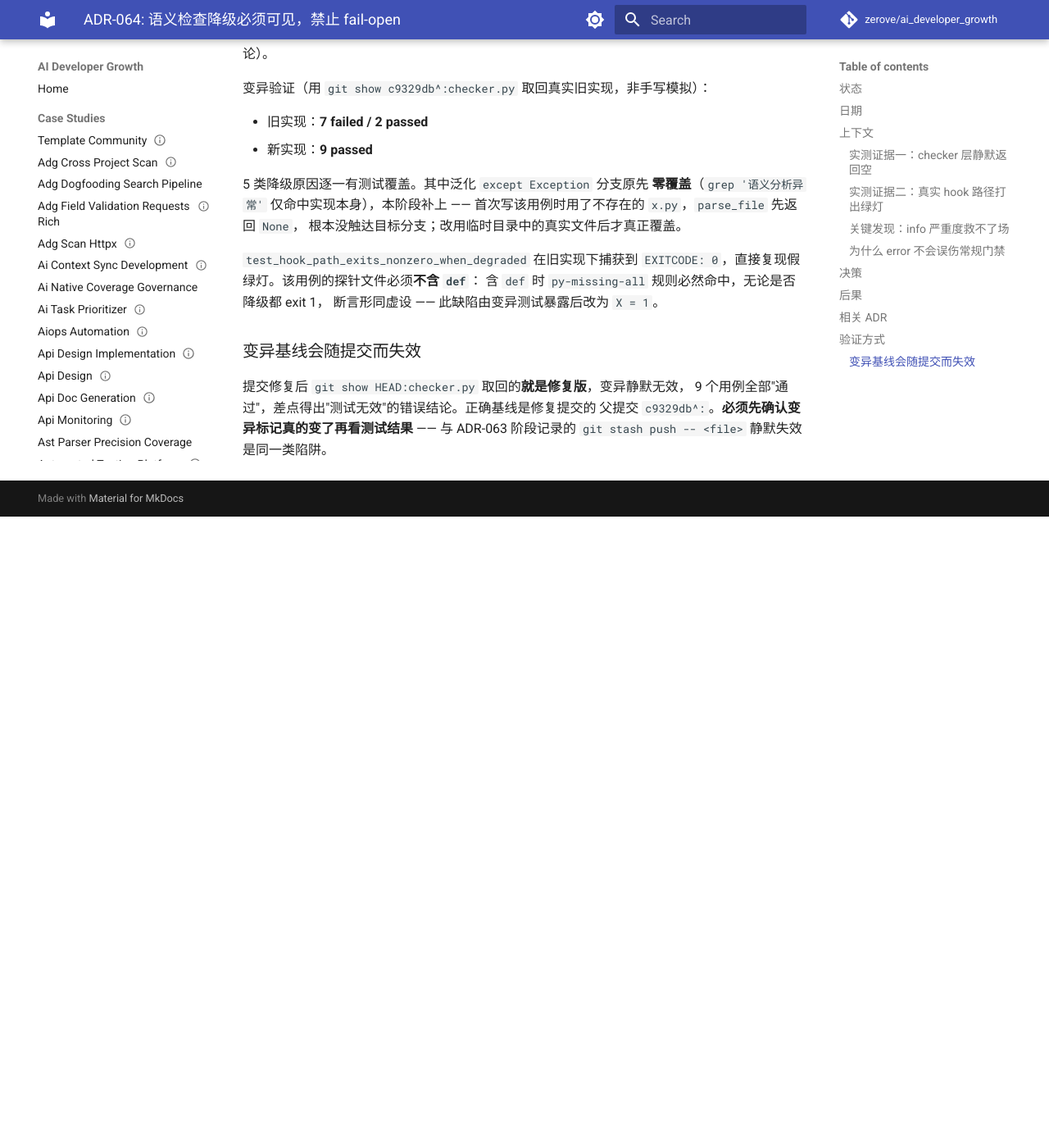
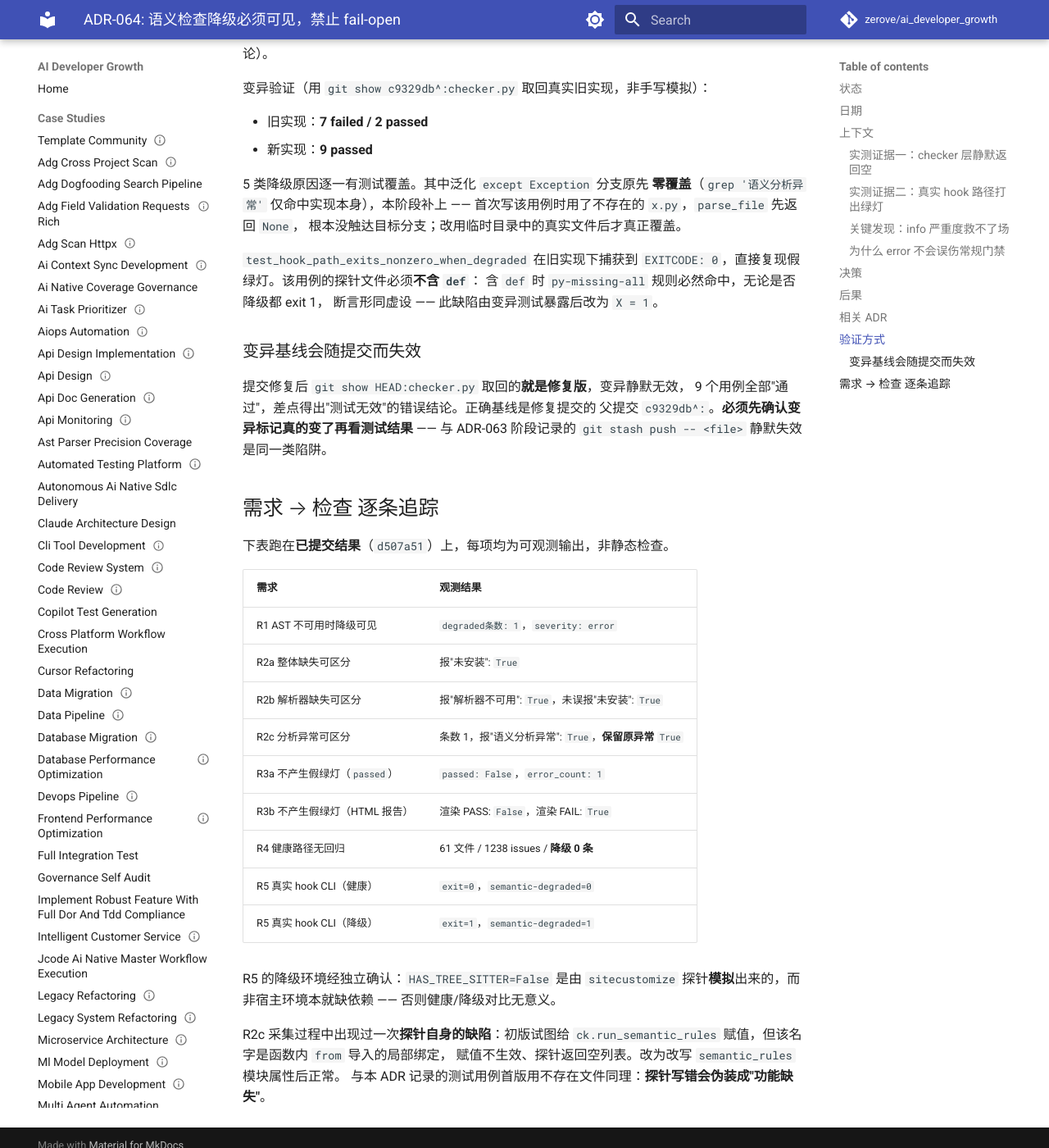
Before and after one commit to zerove/ai_developer_growth, an MkDocs documentation site: the page built from docs/adr/ADR-064-semantic-degradation-must-be-visible.md, in a window 1280 px wide and 1400 px high, scrolled down 3065 px. Shown: the whole window at 82% size. Built offline with MkDocs 1.6.1 and Material for MkDocs 9.7.7, drawn with Linux system fonts in a browser that asks for light colours; comment, search, counter and statistics services are not loaded; before the commit the page ends 3695 px from its top, so only the background shows below that.

Commit message:
docs(adr): 补 Phase 40 需求到检查的逐条追踪证据
此前只报告了汇总数字，未把每条需求对应到具体可观测输出。
本轮把 9 项需求逐条跑在**已提交结果**（d507a51）上并记入 ADR：

| 需求 | 观测结果 |
| --- | --- |
| R1 降级可见 | 条数 1，severity error |
| R2a 整体缺失 | 报"未安装" True |
| R2b 解析器缺失 | 报"解析器不可用" True，未误报"未安装" True |
| R2c 分析异常 | 条数 1，报"语义分析异常" True，保留原异常 True |
| R3a passed | False，error_count 1 |
| R3b HTML 报告 | 渲染 PASS False，渲染 FAIL True |
| R4 健康路径 | 61 文件 / 1238 issues / 降级 0 条 |
| R5 hook 健康 | exit=0，degraded=0 |
| R5 hook 降级 | exit=1，degraded=1 |

R5 降级环境经独立确认 HAS_TREE_SITTER=False 由 sitecustomize 探针
模拟而来，非宿主环境本就缺依赖 —— 否则健康/降级对比无意义。

采集时再次踩到"探针写错伪装成功能缺失"：初版给
ck.run_semantic_rules 赋值，但该名字是函数内 from 导入的局部绑定，
赋值不生效导致探针返回空列表，看起来像 R2c 没实现。
改写 semantic_rules 模块属性后正常。这与测试用例首版用不存在
文件（parse_file 先返回 None）属同一类陷阱。

```diff
--- a/docs/adr/ADR-064-semantic-degradation-must-be-visible.md
+++ b/docs/adr/ADR-064-semantic-degradation-must-be-visible.md
@@ -141,3 +141,27 @@ except Exception:
 9 个用例全部"通过"，差点得出"测试无效"的错误结论。正确基线是修复提交的
 父提交 `c9329db^:`。**必须先确认变异标记真的变了再看测试结果** ——
 与 ADR-063 阶段记录的 `git stash push -- <file>` 静默失效是同一类陷阱。
+
+## 需求 → 检查 逐条追踪
+
+下表跑在**已提交结果**（`d507a51`）上，每项均为可观测输出，非静态检查。
+
+| 需求 | 观测结果 |
+| --- | --- |
+| R1 AST 不可用时降级可见 | `degraded条数: 1`，`severity: error` |
+| R2a 整体缺失可区分 | 报"未安装": `True` |
+| R2b 解析器缺失可区分 | 报"解析器不可用": `True`，未误报"未安装": `True` |
+| R2c 分析异常可区分 | 条数 1，报"语义分析异常": `True`，**保留原异常** `True` |
+| R3a 不产生假绿灯（`passed`） | `passed: False`，`error_count: 1` |
+| R3b 不产生假绿灯（HTML 报告） | 渲染 PASS: `False`，渲染 FAIL: `True` |
+| R4 健康路径无回归 | 61 文件 / 1238 issues / **降级 0 条** |
+| R5 真实 hook CLI（健康） | `exit=0`，`semantic-degraded=0` |
+| R5 真实 hook CLI（降级） | `exit=1`，`semantic-degraded=1` |
+
+R5 的降级环境经独立确认：`HAS_TREE_SITTER=False` 是由 `sitecustomize`
+探针**模拟**出来的，而非宿主环境本就缺依赖 —— 否则健康/降级对比无意义。
+
+R2c 采集过程中出现过一次**探针自身的缺陷**：初版试图给
+`ck.run_semantic_rules` 赋值，但该名字是函数内 `from` 导入的局部绑定，
+赋值不生效、探针返回空列表。改为改写 `semantic_rules` 模块属性后正常。
+与本 ADR 记录的测试用例首版用不存在文件同理：**探针写错会伪装成"功能缺失"**。
```
